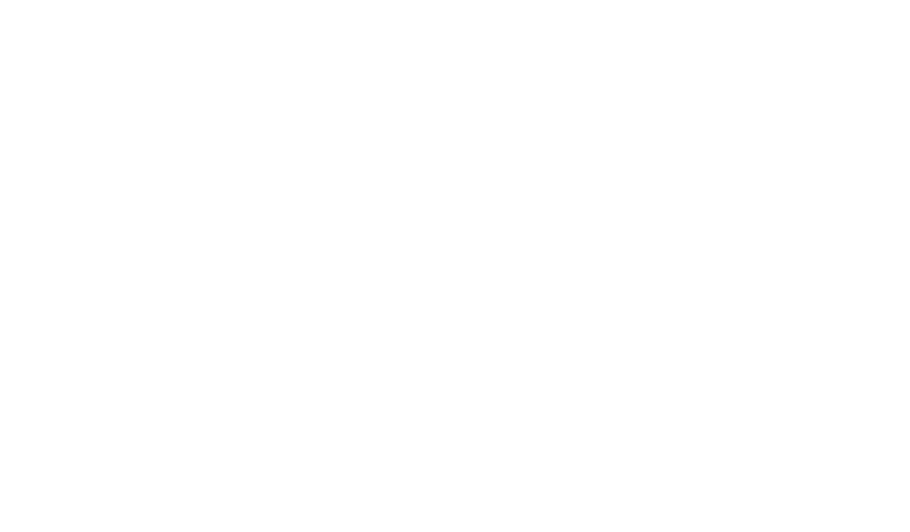
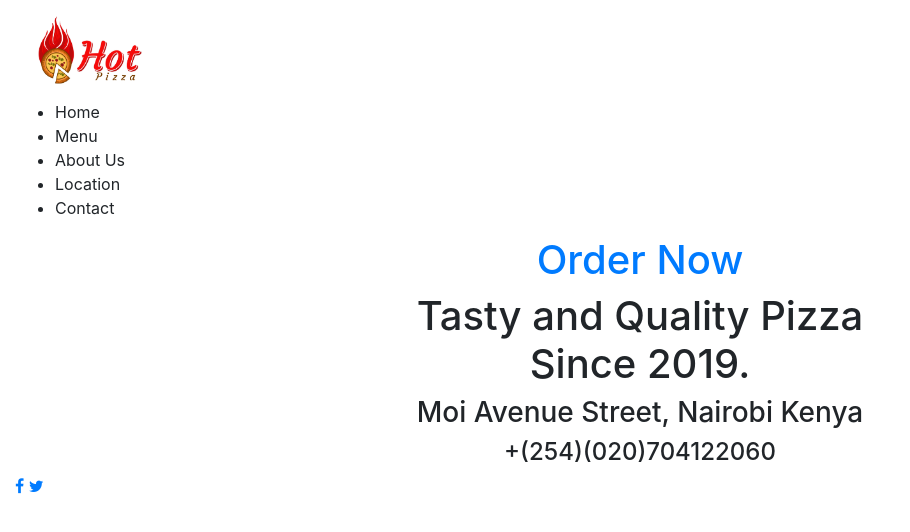
Before and after one commit to FawcettSimiyu/pizza, a plain HTML site: page index.html in a window 1280 px wide. Shown: the whole page, without its empty margins (0-910 px from the left). Drawn offline with nearby package versions, Linux system fonts and the light colour scheme.

Commit message:
Create html landing page for pizza app.

```diff
--- a/index.html
+++ b/index.html
@@ -14,6 +14,35 @@
     <script src="js/main.js" charset="utf-8"></script>
   </head>
   <body>
-
+    <div class="container-fluid">
+      <div class="logo">
+        <img src="images/logo1.jpg" alt="logo Image" width="150">
+      </div>
+      <nav>
+        <ul>
+          <li>Home</li>
+          <li>Menu</li>
+          <li>About Us</li>
+          <li>Location</li>
+          <li>Contact</li>
+        </ul>
+      </nav>
+      <header class="banhead">
+        <div class="container h-100">
+          <div class="row h-100 align-items-center">
+            <div class="col-12 text-center">
+              <h1 id="order"><a href="order.html">Order Now</a></h1>
+              <h1>Tasty and Quality Pizza <br> Since 2019.</h1>
+              <h3>Moi Avenue Street, Nairobi Kenya</h3>
+              <h4>+(254)(020)704122060</h4>
+            </div>
+          </div>
+        </div>
+        <div class="icon-bar">
+          <a href="#" class="facebook"><i class="fa fa-facebook"></i></a>
+          <a href="#" class="twitter"><i class="fa fa-twitter"></i></a>
+        </div>
+      </header>
+    </div>
   </body>
 </html>
```
